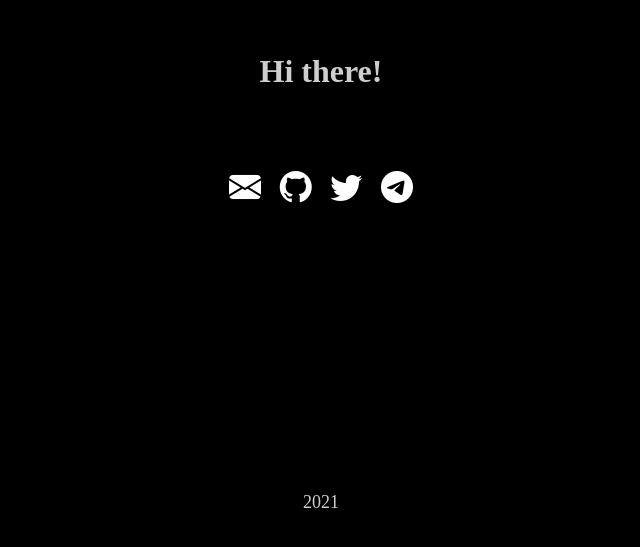
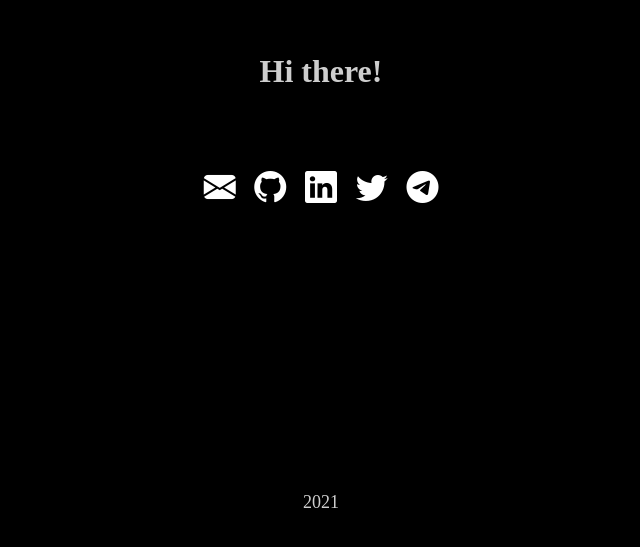
Before and after one commit to driversti/playground, a plain HTML site: page vps/index.html in a window 1280 px wide. Shown: the part 247-794 px from the top of the page, without its empty margins (319-959 px from the left). Drawn offline with nearby package versions, Linux system fonts and the light colour scheme.

Commit message:
added link to LinkedIn

```diff
--- a/vps/index.html
+++ b/vps/index.html
@@ -65,6 +65,11 @@
         </a>
       </div>
       <div class="single-icon">
+        <a href="https://www.linkedin.com/in/yurii-chekhotskyi">
+          <i class="bi bi-linkedin"></i>
+        </a>
+      </div>
+      <div class="single-icon">
         <a href="https://twitter.com/driversti">
           <i class="bi bi-twitter"></i>
         </a>
```
